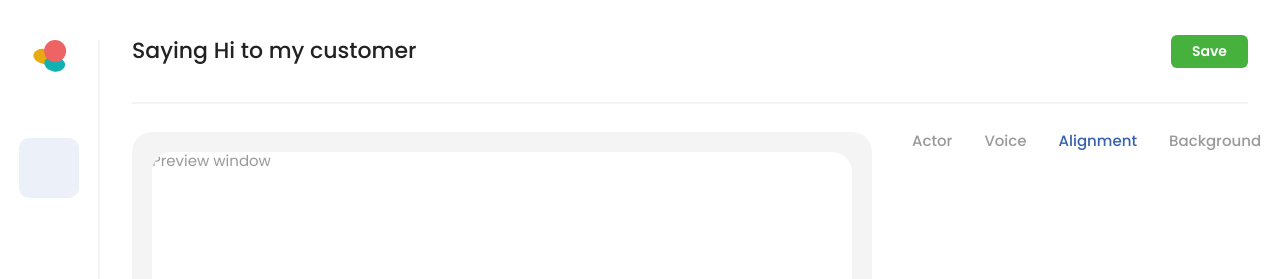
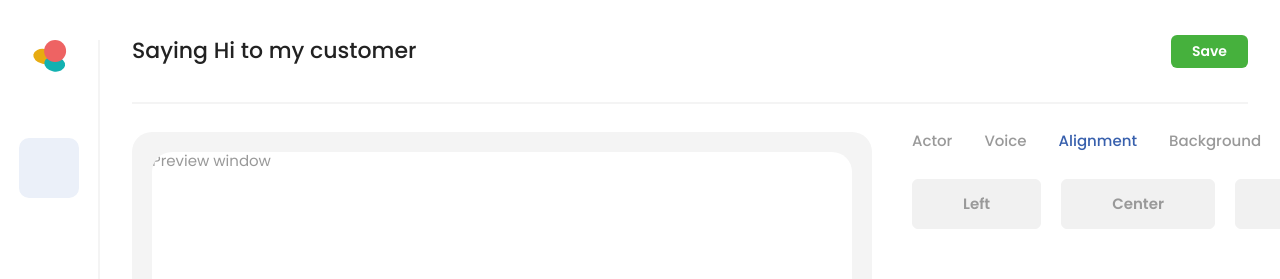
Before and after one commit to oise/smart, a React (Vite) app: page /create in a window 1280 px wide. Both pictures are taken after a click on the element "Alignment". Shown: the top 279 px of the page. Built offline with nearby package versions, Linux system fonts and the light colour scheme; no server answers; a web font is replaced by a local one.

Commit message:
feat: implement alignment selector

```diff
--- /dev/null
+++ b/src/create/alignment-selector/alignment-selector.scss
@@ -0,0 +1,26 @@
+@use "src/common/scss/colours";
+
+.alignment{
+  &-items {
+    display: flex;
+    column-gap:20px;
+  }
+  &-item {
+    display: flex;
+    cursor: pointer;
+    padding: 15px 50px;
+    background-color: colours.$gray-100;
+    border-radius: 6px;
+    font-weight: 600;
+    text-align: center;
+    justify-content: center;
+    align-items: center;
+    border:1px solid colours.$gray-100;
+    transition: border-color 200ms linear, background-color 200ms linear;
+    &:hover, &.active {
+      border-color: colours.$secondary;
+      color: colours.$secondary;
+      background-color: lighten(colours.$secondary,50);
+    }
+  }
+}
--- a/src/create/alignment-selector/alignment-selector.tsx
+++ b/src/create/alignment-selector/alignment-selector.tsx
@@ -1,5 +1,27 @@
+import './alignment-selector.scss';
+import { SelectedPreview, useSelector } from '../create-selector-provider';
+import classNames from 'classnames';
+
 const AlignmentSelector = () => {
-  return <div>Alignment Selector</div>;
+  const { addValues, selectedValues } = useSelector();
+
+  const selectAlignment = (alignment: SelectedPreview['alignment']) => {
+    addValues?.('alignment', alignment);
+  };
+
+  return (
+    <div className='alignment-items'>
+      <div className={classNames('alignment-item', { active: selectedValues?.alignment === 'left' })} onClick={() => selectAlignment('left')}>
+        Left
+      </div>
+      <div className={classNames('alignment-item', { active: selectedValues?.alignment === 'center' })} onClick={() => selectAlignment('center')}>
+        Center
+      </div>
+      <div className={classNames('alignment-item', { active: selectedValues?.alignment === 'right' })} onClick={() => selectAlignment('right')}>
+        Right
+      </div>
+    </div>
+  );
 };
 
 export default AlignmentSelector;
--- a/src/create/backgroud-selector/index.ts
+++ /dev/null
@@ -1 +0,0 @@
-export { default } from './backgroud-selector';
--- /dev/null
+++ b/src/create/background-selector/index.ts
@@ -0,0 +1 @@
+export { default } from './background-selector';
--- a/src/create/create.tsx
+++ b/src/create/create.tsx
@@ -7,6 +7,8 @@ import { CreateSelectorProvider } from './create-selector-provider';
 import { useState } from 'react';
 import classNames from 'classnames';
 import VoiceSelector from './voice-selector';
+import AlignmentSelector from './alignment-selector';
+import BackgroundSelector from './background-selector';
 
 type Menu = 'actor' | 'voice' | 'alignment' | 'background';
 
@@ -43,6 +45,8 @@ const Create = () => {
           <CreateSelectorProvider>
             {selectedMenu === 'actor' && <ActorSelector />}
             {selectedMenu === 'voice' && <VoiceSelector />}
+            {selectedMenu === 'alignment' && <AlignmentSelector />}
+            {selectedMenu === 'background' && <BackgroundSelector />}
           </CreateSelectorProvider>
         </div>
       </div>
--- a/src/create/voice-selector/voice-player/voice-player.tsx
+++ b/src/create/voice-selector/voice-player/voice-player.tsx
@@ -1,11 +1,13 @@
 import './voice-player.scss';
 import play from '/src/assets/play.svg';
 import pause from '/src/assets/pause.svg';
-import { useEffect, useRef, useState } from 'react';
+import { useEffect, useRef, useState, VFC } from 'react';
 import { Voice } from '@common/models/Voice';
 import classNames from 'classnames';
 
-const VoicePlayer = ({ sample, name }: Voice) => {
+type VoicePlayerProps = Voice & { isSelected: boolean } & { [key: string]: any };
+
+const VoicePlayer: VFC<VoicePlayerProps> = ({ sample, name, isSelected, ...rest }) => {
   const [progress, setProgress] = useState<number>(0);
   const [isPlaying, setIsPlaying] = useState<boolean>(false);
 
@@ -43,16 +45,19 @@ const VoicePlayer = ({ sample, name }: Voice) => {
     }
 
     return () => {
-      audio.current.removeEventListener('loadeddata', voiceLoadHandler);
-      audio.current.removeEventListener('ended', voiceEndedHandler);
+      if (audio.current) {
+        audio.current.removeEventListener('loadeddata', voiceLoadHandler);
+        audio.current.removeEventListener('ended', voiceEndedHandler);
+      }
       clearInterval(timer);
     };
   }, []);
 
   const playPauseClasses = classNames('voice-player-play-pause', { playing: isPlaying });
+  const voicePlayerContainerClasses = classNames('voice-player-container', { active: isSelected });
 
   return (
-    <div className='voice-player-container'>
+    <div className={voicePlayerContainerClasses} {...rest}>
       <div className={playPauseClasses}>
         <audio src={sample} ref={audio} />
         {!isPlaying && <img src={play} className={'play'} alt={'play button'} onClick={handlePlay} />}
--- a/src/create/voice-selector/voice-selector.scss
+++ b/src/create/voice-selector/voice-selector.scss
@@ -1,8 +1,10 @@
 .voice {
   &-items {
     display: flex;
-    flex-wrap: wrap;
-    column-gap: 11px;
-    row-gap: 11px;
+    flex-direction: column;
+    row-gap: 20px;
+  }
+  &-item {
+    width:100%;
   }
 }
--- a/src/create/voice-selector/voice-selector.tsx
+++ b/src/create/voice-selector/voice-selector.tsx
@@ -28,8 +28,8 @@ const VoiceSelector = () => {
   return (
     <div className='voice-items'>
       {voices?.map((voice) => (
-        <div className={`voice-item ${voice.name === selectedValues?.voice ? 'active' : ''}`} key={voice.name} onClick={() => selectVoice(voice)}>
-          <VoicePlayer name={voice.name} sample={voice.sample} />
+        <div className='voice-item' key={voice.name}>
+          <VoicePlayer name={voice.name} sample={voice.sample} isSelected={voice.name === selectedValues?.voice} onClick={() => selectVoice(voice)} />
         </div>
       ))}
     </div>
```
Also changed, not shown: src/create/backgroud-selector/backgroud-selector.scss (deleted), src/create/background-selector/background-selector.scss (added), src/create/background-selector/background-selector.tsx (renamed from src/create/backgroud-selector/backgroud-selector.tsx).
